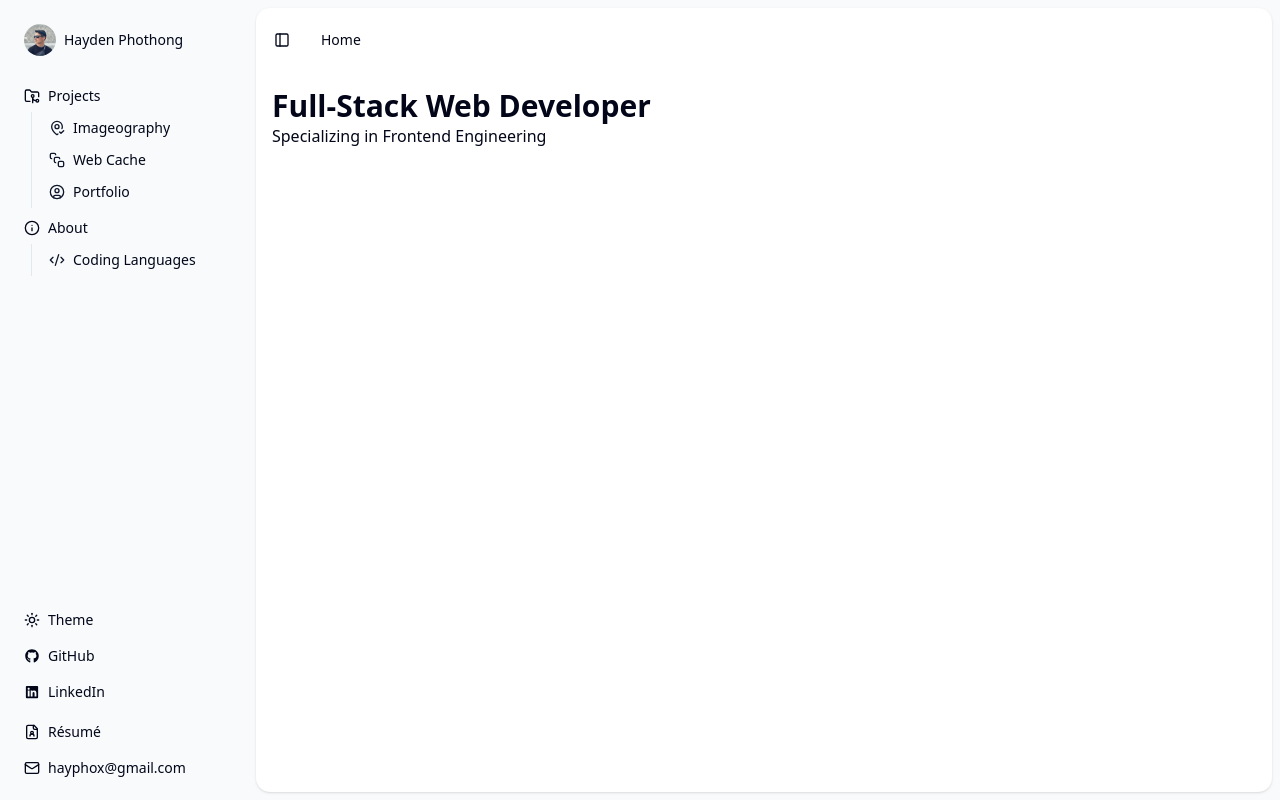
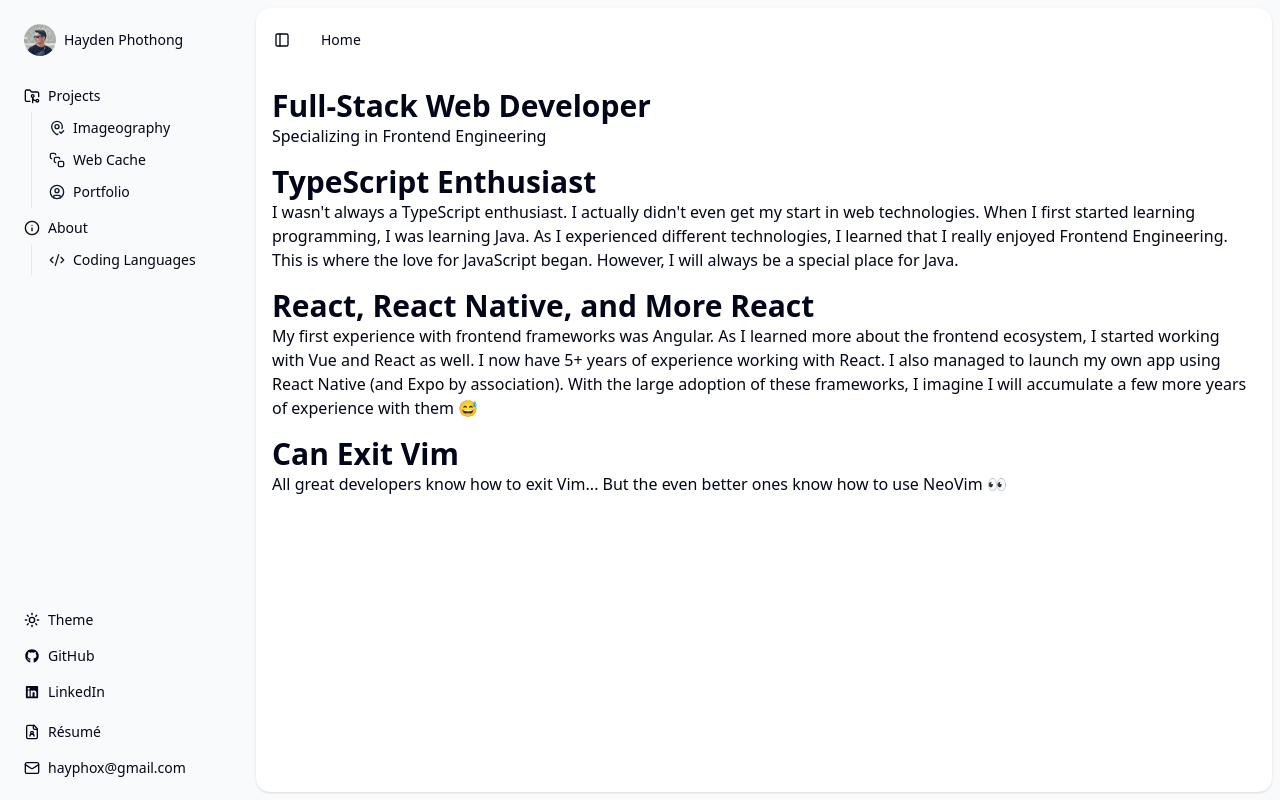
Before and after one commit to haypho/info, a Next.js app: page /info/ in a window 1280 px wide. Built offline with nearby package versions, Linux system fonts and the light colour scheme.

Commit message:
fix: add content to landing/about pages

```diff
--- a/src/constants/project-constants.ts
+++ b/src/constants/project-constants.ts
@@ -5,6 +5,10 @@ export type ProjectLink = {
 export type Project = {
   title: string;
   description: string;
+  details: Array<{
+    headline: string;
+    body: string;
+  }>;
   techStack: string[];
   href: string;
   github?: string;
@@ -21,6 +25,7 @@ export const PROJECTS: Project[] = [
     techStack: ["React-Native", "Redux", "TypeScript", "Firebase"],
     href: "/projects/imageography",
     github: "https://github.com/haypho/imageography",
+    details: [],
   },
   {
     title: "React-Native Web Cache",
@@ -31,19 +36,15 @@ export const PROJECTS: Project[] = [
     github: "https://github.com/haypho/react-native-web-cache",
     npm: "https://www.npmjs.com/package/react-native-web-cache",
     yarn: "https://yarnpkg.com/package/react-native-web-cache",
+    details: [],
   },
   {
     title: "Portfolio",
     description:
-      "This website! A living document for my projects and completed coding challenges.",
-    techStack: [
-      "NextJS",
-      "React",
-      "MaterialUI",
-      "StyledComponents",
-      "TypeScript",
-    ],
+      "This website! A living document for my projects and expertise.",
+    techStack: ["NextJS", "React", "Shadcn", "TailwindCSS", "TypeScript"],
     href: "/projects/portfolio",
     github: "https://github.com/haypho/info",
+    details: [],
   },
 ];
--- /dev/null
+++ b/src/features/projects/project-details-tech-stack.tsx
@@ -0,0 +1,22 @@
+import { Badge } from "@/components/ui/badge";
+
+export type ProjectDetailsTechStackProps = {
+  techStack?: string[];
+};
+
+export const ProjectDetailsTechStack = (
+  props: ProjectDetailsTechStackProps,
+) => {
+  if (!props.techStack) {
+    return null;
+  }
+  return (
+    <div className="flex flex-row flex-wrap gap-2 my-2">
+      {props.techStack.map((tech) => (
+        <Badge key={tech} className="font-bold">
+          {tech}
+        </Badge>
+      ))}
+    </div>
+  );
+};
--- a/src/features/projects/project-details.tsx
+++ b/src/features/projects/project-details.tsx
@@ -1,4 +1,7 @@
 import { Project } from "@/constants";
+import { ProjectDetailsTechStack } from "./project-details-tech-stack";
+import React from "react";
+import { Construction } from "lucide-react";
 
 export type ProjectDetailsProps = {
   project?: Project;
@@ -9,9 +12,30 @@ export const ProjectDetails = (props: ProjectDetailsProps) => {
     return null;
   }
   return (
-    <div>
-      <h1 className="text-2xl font-bold">{props.project.title}</h1>
-      <p>{props.project.description}</p>
+    <div className="flex flex-col flex-1 gap-4">
+      <div>
+        <h1 className="text-3xl font-bold">{props.project.title}</h1>
+        <ProjectDetailsTechStack techStack={props.project.techStack} />
+      </div>
+      {props.project.details.map((detail, index) => (
+        <div key={index}>
+          <h2 className="text-2xl font-bold">{detail.headline}</h2>
+          <p>{detail.body}</p>
+        </div>
+      ))}
+      {props.project.details.length === 0 && (
+        <div className="flex flex-col flex-1 justify-center items-center">
+          <div className="flex flex-row items-center gap-2">
+            <Construction className="text-yellow-500" />
+            <h2 className="text-2xl">Under Construction!</h2>
+            <Construction className="text-yellow-500" />
+          </div>
+          <p className="text-center max-w-96">
+            I am still ironing out the details for this one. Check back later
+            for an updated view of the project.
+          </p>
+        </div>
+      )}
     </div>
   );
 };
--- a/src/pages/about/index.tsx
+++ b/src/pages/about/index.tsx
@@ -24,13 +24,32 @@ export default function AboutPage() {
           <BreadcrumbPage>About</BreadcrumbPage>
         </BreadcrumbItem>
       </AppHeader>
-      <div className="flex flex-1 flex-col p-4">
-        <div className="grid auto-rows-min gap-4 md:grid-cols-3">
-          <div className="aspect-video rounded-xl bg-muted/50" />
-          <div className="aspect-video rounded-xl bg-muted/50" />
-          <div className="aspect-video rounded-xl bg-muted/50" />
+      <div className="flex flex-1 flex-col gap-4 p-4">
+        <div>
+          <h1 className="text-3xl font-bold">About Me</h1>
+          <p>
+            Hey, I&apos;m Hayden! I&apos;m a Full-Stack Web Developer by trade,
+            but I&apos;m always up for learning something new!
+          </p>
         </div>
-        <div className="min-h-[100vh] flex-1 rounded-xl bg-muted/50 md:min-h-min" />
+        <div>
+          <h1 className="text-3xl font-bold">Learning Languages</h1>
+          <p>
+            You might assume that I mean programming languages, but I&apos;m
+            currently on a journey to learn French 🇫🇷
+          </p>
+        </div>
+        <div>
+          <h1 className="text-3xl font-bold">Thanks!</h1>
+          <p>
+            If you&apos;ve made it this far, I would like to personally thank
+            you for taking the time to look over my portfolio.
+          </p>
+          <p>
+            It is extremely unlikely you made it this far on purpose, but I
+            appreciate the happy little accidents 😊
+          </p>
+        </div>
       </div>
     </>
   );
--- a/src/pages/index.tsx
+++ b/src/pages/index.tsx
@@ -9,9 +9,43 @@ export default function HomePage() {
           <BreadcrumbPage>Home</BreadcrumbPage>
         </BreadcrumbItem>
       </AppHeader>
-      <div className="flex flex-1 flex-col p-4">
-        <h1 className="text-3xl font-bold">Full-Stack Web Developer</h1>
-        <p>Specializing in Frontend Engineering</p>
+      <div className="flex flex-1 flex-col gap-4 p-4">
+        <div>
+          <h1 className="text-3xl font-bold">Full-Stack Web Developer</h1>
+          <p>Specializing in Frontend Engineering</p>
+        </div>
+        <div>
+          <h1 className="text-3xl font-bold">TypeScript Enthusiast</h1>
+          <p>
+            I wasn&apos;t always a TypeScript enthusiast. I actually didn&apos;t
+            even get my start in web technologies. When I first started learning
+            programming, I was learning Java. As I experienced different
+            technologies, I learned that I really enjoyed Frontend Engineering.
+            This is where the love for JavaScript began. However, I will always
+            be a special place for Java.
+          </p>
+        </div>
+        <div>
+          <h1 className="text-3xl font-bold">
+            React, React Native, and More React
+          </h1>
+          <p>
+            My first experience with frontend frameworks was Angular. As I
+            learned more about the frontend ecosystem, I started working with
+            Vue and React as well. I now have 5+ years of experience working
+            with React. I also managed to launch my own app using React Native
+            (and Expo by association). With the large adoption of these
+            frameworks, I imagine I will accumulate a few more years of
+            experience with them 😅
+          </p>
+        </div>
+        <div>
+          <h1 className="text-3xl font-bold">Can Exit Vim</h1>
+          <p>
+            All great developers know how to exit Vim... But the even better
+            ones know how to use NeoVim 👀
+          </p>
+        </div>
       </div>
     </>
   );
```
